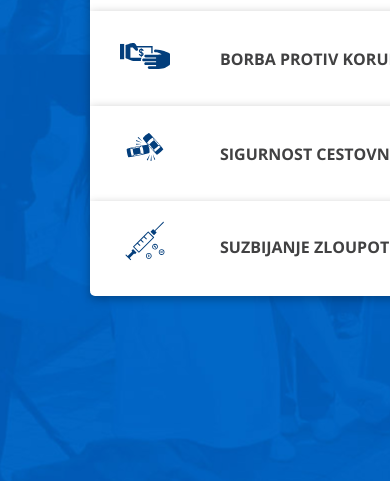
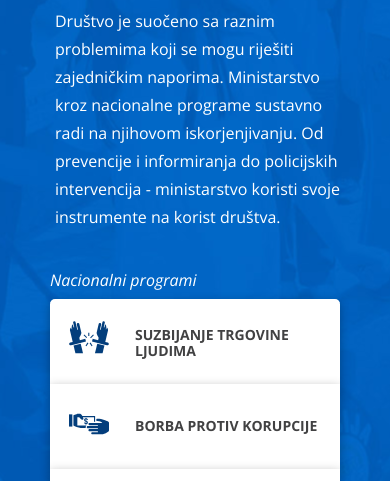
Before and after one commit to Tpuljak/slicingHomework3, a website: page index.html in a window 390 px wide. Shown: the part 172-653 px from the top of the page. Drawn offline with nearby package versions, Linux system fonts and the light colour scheme.

Commit message:
Finished responsive design

```diff
--- a/index.html
+++ b/index.html
@@ -16,6 +16,11 @@
     <div class="general__section section">
         <div class="general__container container">
             <div class="general__content">
+                <div class="general__description">
+                    <div class="general__title">Slobodni, zaštićeni i sigurni</div>
+                    <div class="general__text">Društvo je suočeno sa raznim problemima koji se mogu riješiti zajedničkim naporima. Ministarstvo kroz nacionalne programe sustavno radi na njihovom iskorjenjivanju. Od prevencije i informiranja do policijskih intervencija - ministarstvo
+                        koristi svoje instrumente na korist društva.</div>
+                </div>
                 <div class="general__programs">
                     <div class="general__programs-title">Nacionalni programi</div>
                     <div class="general__program">
@@ -35,11 +40,6 @@
                         <div class="general__program-title">Suzbijanje zloupotrebe droge</div>
                     </div>
                 </div>
-                <div class="general__description">
-                    <div class="general__title">Slobodni, zaštićeni i sigurni</div>
-                    <div class="general__text">Društvo je suočeno sa raznim problemima koji se mogu riješiti zajedničkim naporima. Ministarstvo kroz nacionalne programe sustavno radi na njihovom iskorjenjivanju. Od prevencije i informiranja do policijskih intervencija - ministarstvo
-                        koristi svoje instrumente na korist društva.</div>
-                </div>
             </div>
 
         </div>
--- a/styles/pages/free-protected-safe.scss
+++ b/styles/pages/free-protected-safe.scss
@@ -17,7 +17,7 @@
 }
 
 .general__program-title {
-    margin-left: 50px;
+    margin-left: 40px;
     display: inline-block;
     position: relative;
     top: 50%;
@@ -29,6 +29,7 @@
     margin-bottom: 10px;
     font-style: italic;
     text-transform: none;
+    font-weight: 400;
 }
 
 .general__programs {
@@ -71,14 +72,106 @@
     box-shadow: 0px 3px 10px 0px rgba(0, 0, 0, 0.3);
 }
 
+.general__program:hover {
+    cursor: pointer;
+    background-color: #F2F2F2;
+    transition: 0.25s;
+}
+
 .general__description {
-    margin: 130px 50px 0px 0px;
+    margin: 125px 1% 0px 0px;
     max-width: 500px;
-    overflow: hidden;
     color: white;
-    float: right
+    float: right;
 }
 
 .general__text {
     line-height: 28px;
 }
+
+@media(max-width: 1200px) {
+    .general__program {
+        width: 370px;
+        height: 75px;
+        font-size: 14px;
+    }
+    .general__programs {
+        width: 370px;
+    }
+    .general__program-icon {
+        margin-left: 19px;
+        margin-top: 10px;
+        width: 40px;
+    }
+    .general__program-title {
+        margin-left: 23px;
+    }
+    .general__description {
+        font-size: 14px;
+    }
+    .general__title {
+        font-size: 28px;
+        margin-bottom: 25px;
+    }
+    .general__text {
+        line-height: 25px;
+    }
+}
+
+@media(max-width: 1055px) {
+    .general__programs {
+        float: none;
+        margin: 0 auto;
+        margin-top: 30px;
+    }
+    .general__description {
+        float: none;
+        max-width: 100%;
+        margin: 0px 20px;
+        margin-top: 30px;
+        display: block;
+    }
+}
+
+@media(max-width: 991px) {
+    .general__description {
+        margin: 30px 0px 40px 5px;
+    }
+    .general__text {
+        font-size: 16px;
+        line-height: 28px;
+    }
+    .general__title {
+        font-size: 30px;
+    }
+}
+
+@media(max-width: 540px) {
+    .general__programs {
+        width: 100%;
+        max-width: 100%;
+        margin: 0px auto;
+    }
+    .general__program {
+        width: 100%;
+        max-width: 100%;
+    }
+}
+
+@media(max-width: 434px) {
+    .general__program {
+        height: 85px;
+    }
+    .general__program-icon {
+        margin-top: 15px;
+        float: left;
+    }
+    .general__program-title {
+        margin-left: 85px;
+        margin-right: 10px;
+        display: block;
+    }
+    .general__programs-title {
+        height: 100%;
+    }
+}
```
Also changed, not shown: dist/main.css, dist/main.min.css.
